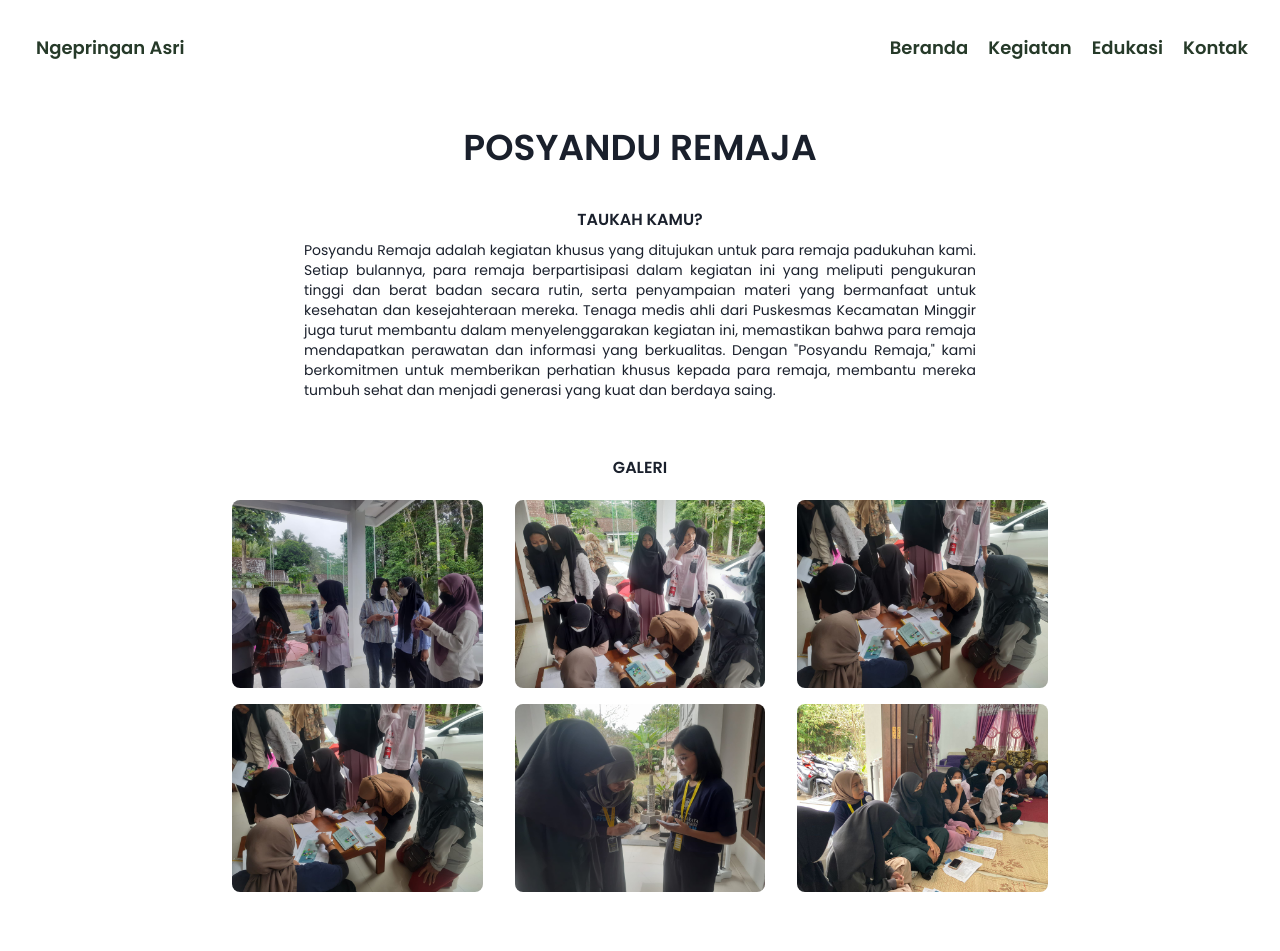
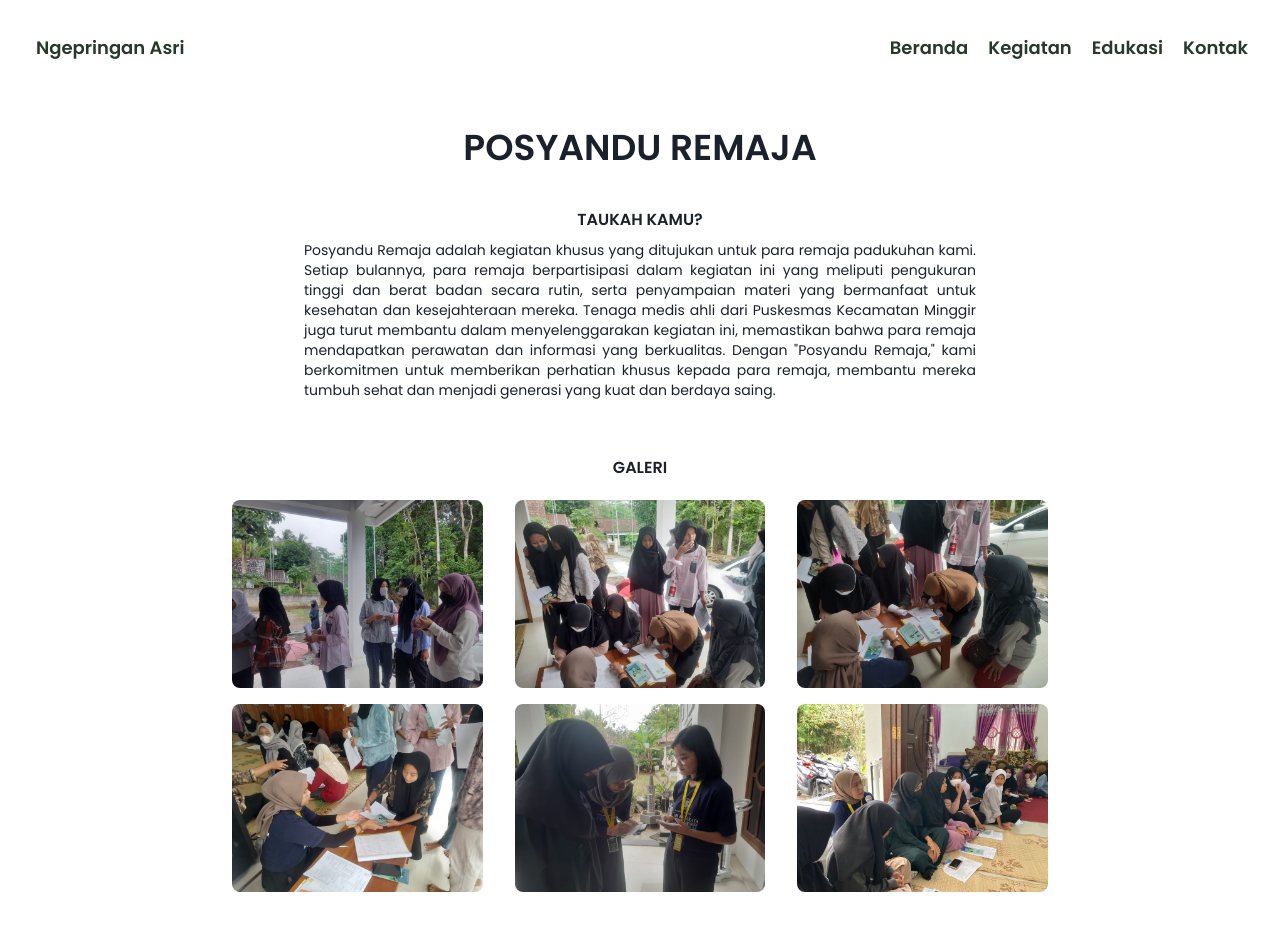
Before and after one commit to mhmd-arif/ngepringan, a React (Vite) app in the folder client/: page /kegiatan/posyanduremaja in a window 1280 px wide. Shown: the top 951 px of the page. Built offline with nearby package versions, Linux system fonts and the light colour scheme.

Commit message:
final yeah babyy

```diff
--- a/client/src/pages/blog/ActPosyanduRemaja.jsx
+++ b/client/src/pages/blog/ActPosyanduRemaja.jsx
@@ -66,7 +66,7 @@ const ActPosyanduRemaja = () => {
                 className=" object-cover rounded-lg transform ease duration-300 hover:scale-[1.02] hover:shadow-md"
               />
               <img
-                src={posyandu3}
+                src={posyandu4}
                 className=" object-cover rounded-lg transform ease duration-300 hover:scale-[1.02] hover:shadow-md"
               />
               <img
```
